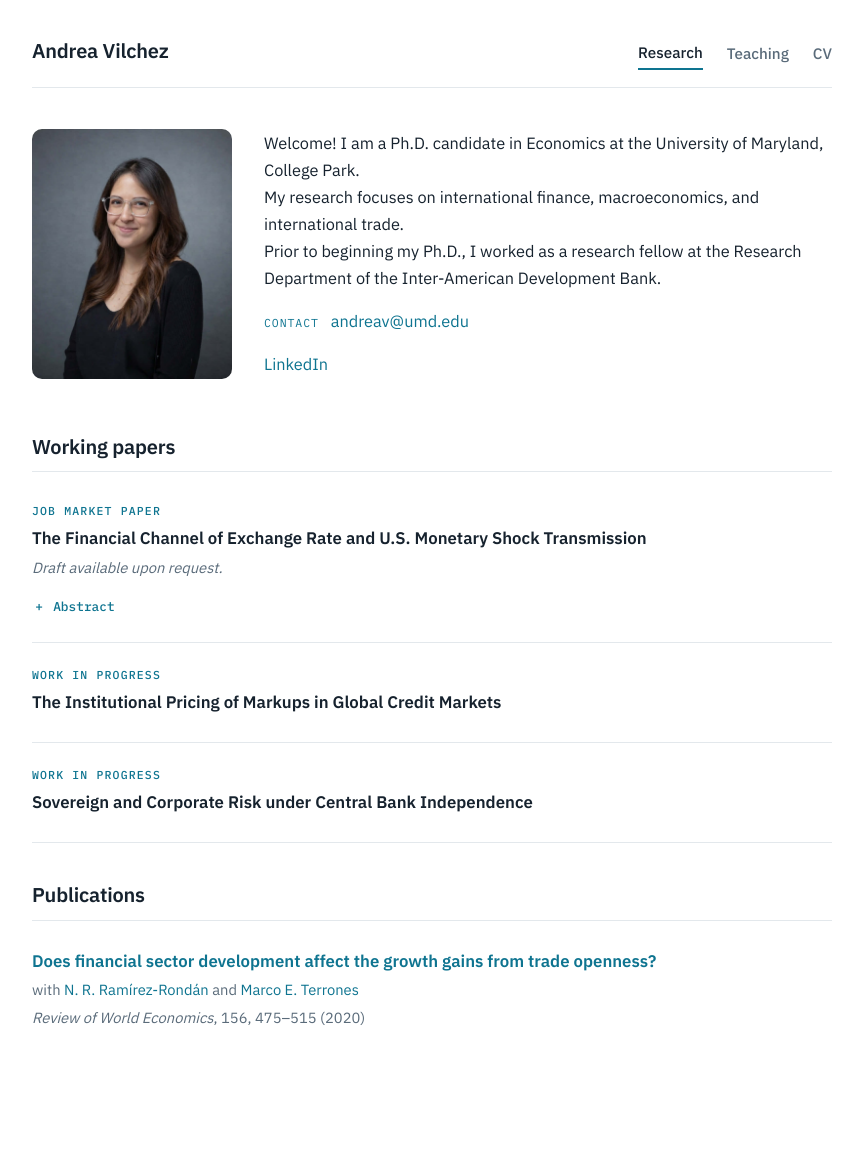
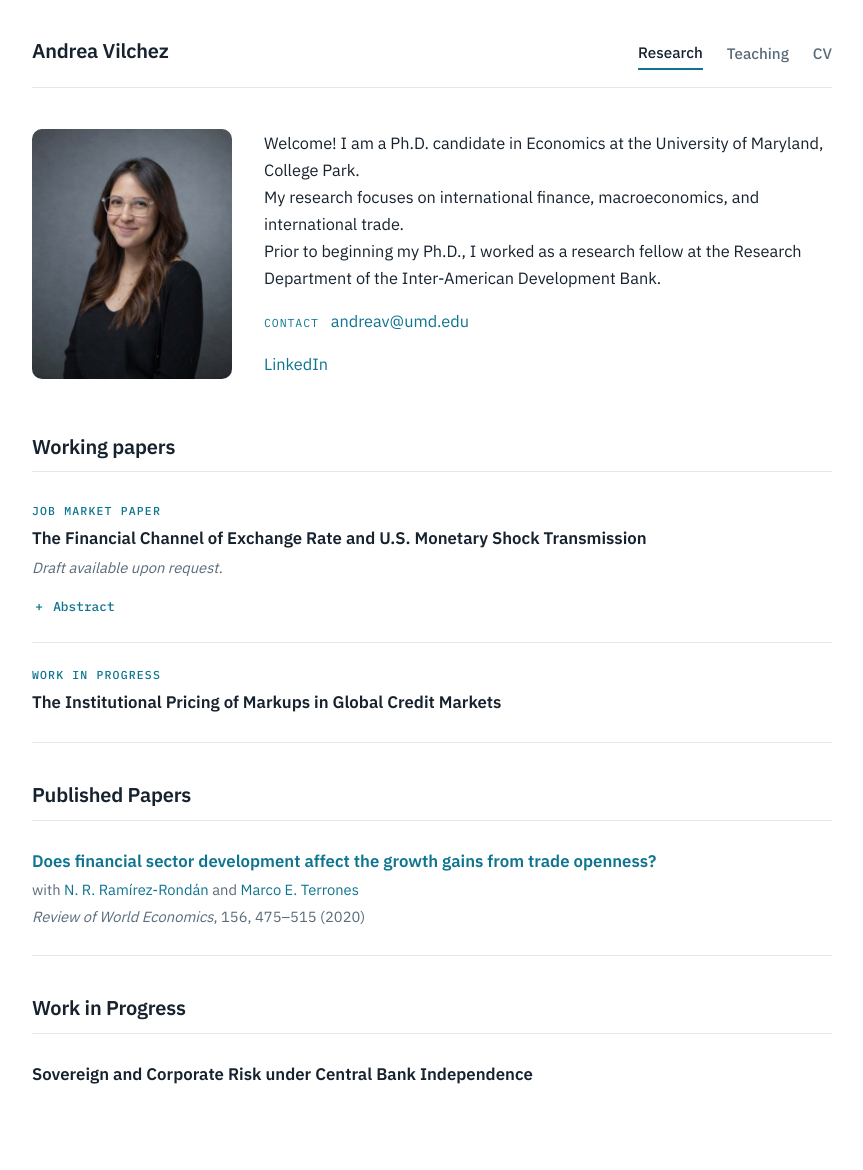
Before and after one commit to andrea-vilchez/andrea-vilchez.github.io, a Jekyll site: the page built from _pages/index.md, in a window 1280 px wide. Shown: the whole page, without its empty margins (208-1071 px from the left). Built offline with Jekyll 4.4.1, drawn with Linux system fonts in a browser that asks for light colours; our own code applies the rules of GitHub Pages for plain Markdown files; before the commit the page ends 1112 px from its top, so only the background shows below that.

Commit message:
Update index.md

```diff
--- a/_pages/index.md
+++ b/_pages/index.md
@@ -45,15 +45,18 @@ redirect_from:
   <h3>The Institutional Pricing of Markups in Global Credit Markets</h3>
 </article>
 
-<article class="paper">
-  <p class="eyebrow">Work in Progress</p>
-  <h3>Sovereign and Corporate Risk under Central Bank Independence</h3>
-</article>
 
-## Publications
+
+## Published Papers
 
 <article class="paper">
   <h3><a href="https://link.springer.com/article/10.1007/s10290-019-00369-8">Does financial sector development affect the growth gains from trade openness?</a></h3>
   <p class="meta">with <a href="https://sites.google.com/site/nramron/">N. R. Ramírez-Rondán</a> and <a href="https://www.marcoterrones.com/">Marco E. Terrones</a></p>
   <p class="meta"><em>Review of World Economics</em>, 156, 475–515 (2020)</p>
 </article>
+
+## Work in Progress
+
+<article class="paper">
+  <h3>Sovereign and Corporate Risk under Central Bank Independence</h3>
+</article>
```
